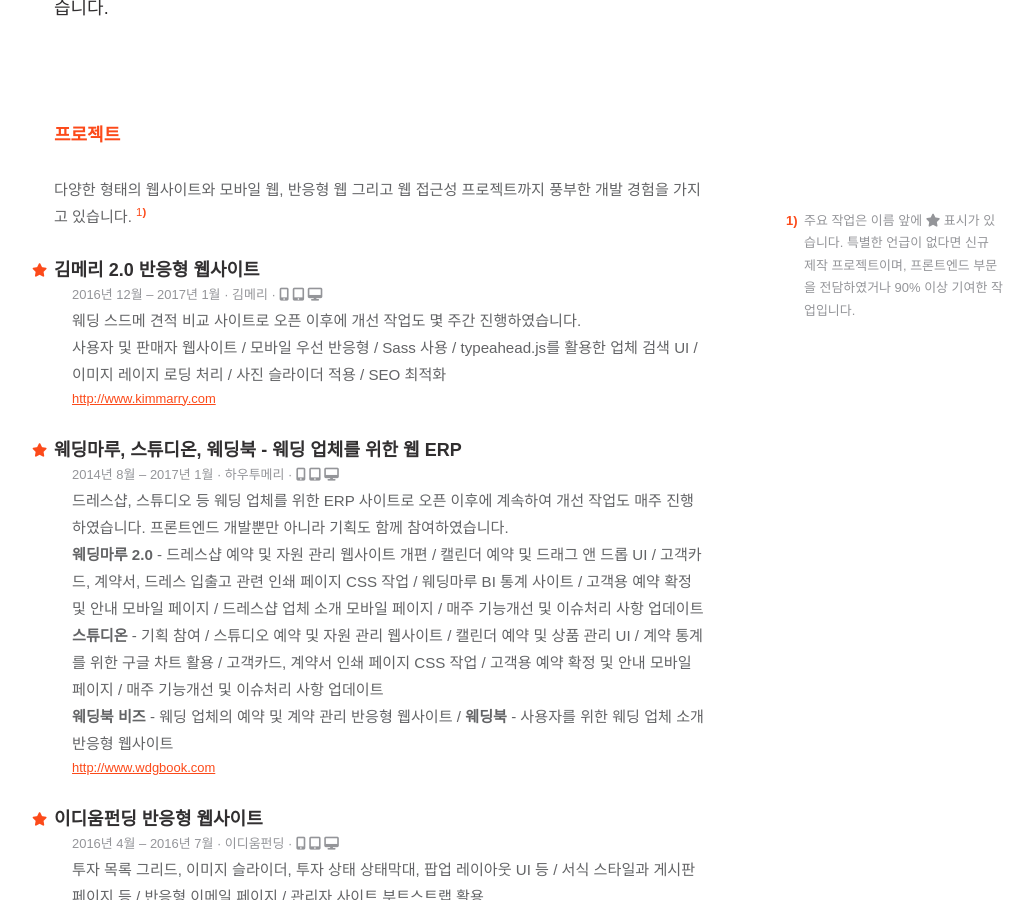
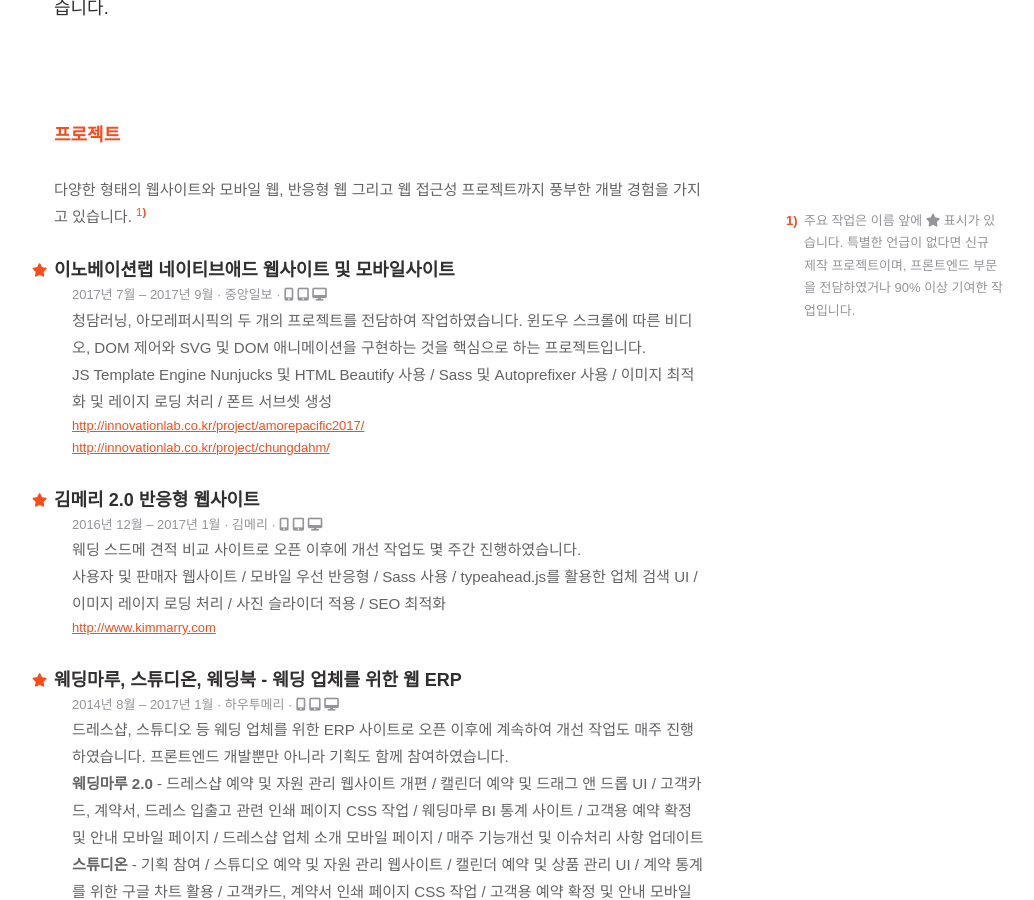
Before and after one commit to designmeme/designmeme.github.io, a Jekyll site: the page built from ko/resume.md, in a window 1280 px wide and 900 px high, scrolled down 1081 px. Shown: the whole window, without its empty margins (46-1080 px from the left). Built offline with Jekyll 4.4.1, drawn with Linux system fonts in a browser that asks for light colours; nearby versions of some CDN libraries; some web fonts are replaced; comment, search, counter and statistics services are not loaded; some of the changed text lies outside the part shown.

Commit message:
Update career
- Add recent project
- Change url tag

```diff
--- a/_data/resume.yml
+++ b/_data/resume.yml
@@ -13,6 +13,18 @@
     description:
 
 projects:
+  - title: 이노베이션랩 네이티브애드 웹사이트 및 모바일사이트
+    date: [2017-07, 2017-09]
+    description: >
+      청담러닝, 아모레퍼시픽의 두 개의 프로젝트를 전담하여 작업하였습니다. 윈도우 스크롤에 따른 비디오, DOM 제어와 SVG 및 DOM 애니메이션을 구현하는 것을 핵심으로 하는 프로젝트입니다.<br>
+      JS Template Engine Nunjucks 및 HTML Beautify 사용 / Sass 및 Autoprefixer 사용 / 이미지 최적화 및 레이지 로딩 처리 / 폰트 서브셋 생성
+    client: 중앙일보
+    url:
+      - http://innovationlab.co.kr/project/amorepacific2017/
+      - http://innovationlab.co.kr/project/chungdahm/
+    tags: [mobile, tablet, desktop]
+    featured: true
+
   - title: 김메리 2.0 반응형 웹사이트
     date: [2016-12, 2017-01]
     description: >
@@ -243,7 +255,7 @@
 
 skills:
   - 웹 표준, 브라우저 호환성, 반응형 웹, 웹 접근성, SEO
-  - HTML5, Jekyll, Liquid
+  - HTML5, Jekyll, Liquid, Nunjucks
   - CSS3, Sass, Bootstrap
   - JavaScript, jQuery
   - npm, Gulp
--- a/_includes/career-list.html
+++ b/_includes/career-list.html
@@ -45,9 +45,9 @@
   <dd class="career-description">{{ career.description }}</dd>
   {% endif %}
 
-  {% if career.url %}
-  <dd class="career-url"><a href="{{ career.url }}">{{ career.url }}</a></dd>
-  {% endif %}
+  {% for url in career.url %}
+  <dd class="career-url"><a href="{{ url }}">{{ url }}</a></dd>
+  {% endfor %}
 
 {% endfor %}
 </dl>
```
